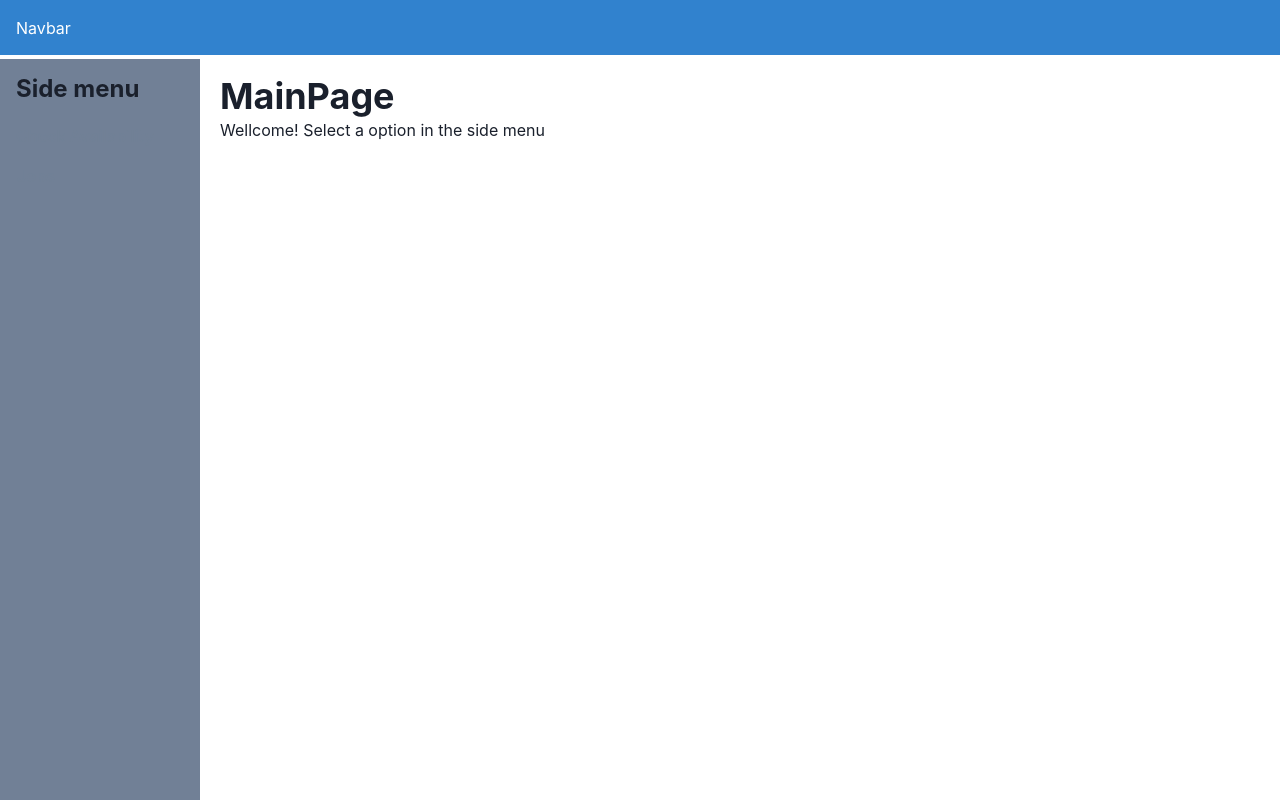
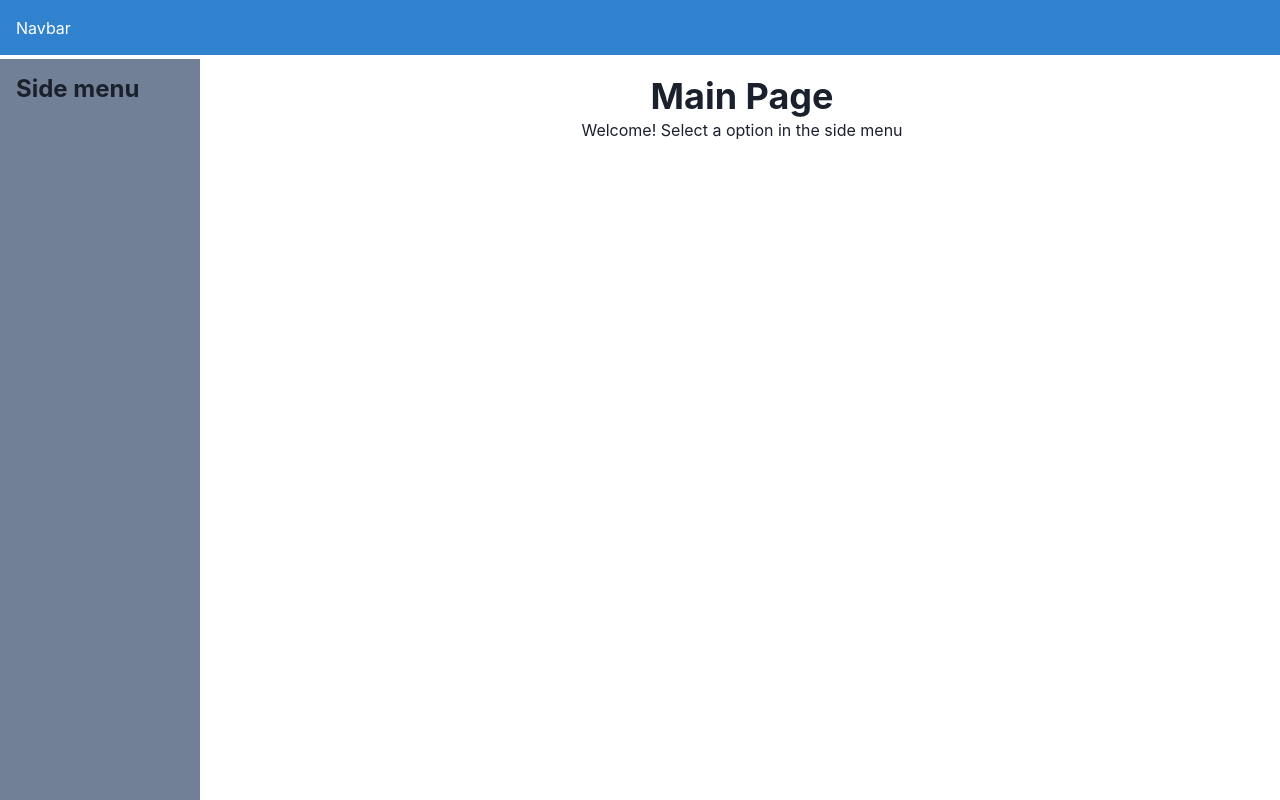
Before and after one commit to henriquepsza/instaleap-challenge, a React (Vite) app: page / in a window 1280 px wide. Built offline with nearby package versions, Linux system fonts and the light colour scheme.

Commit message:
Implemented useJob hook

```diff
--- a/src/pages/AvailabilityTimeSlotsPage.tsx
+++ b/src/pages/AvailabilityTimeSlotsPage.tsx
@@ -120,19 +120,19 @@ const AvailabilityTimeSlotsPage = () => {
 
     console.log('jobRequest:', jobRequest);
 
-    addJob(jobRequest, {
-      onSuccess: data => {
-        console.log(data);
-      },
-      onError: err => {
-        console.log(err);
-      },
-    });
+    // addJob(jobRequest, {
+    //   onSuccess: data => {
+    //     console.log(data);
+    //   },
+    //   onError: err => {
+    //     console.log(err);
+    //   },
+    // });
   };
 
   return (
     <Box>
-      <Heading textAlign='center'>AvailabilityTimeSlotsPage</Heading>
+      <Heading textAlign='center'>Availability Time Slots Page</Heading>
       <AvailabilityButton onSubmit={handleSubmit} />
       <AvailabilityGrid timeSlots={timeSlots} onSelect={handleSelectSlot} />
     </Box>
--- /dev/null
+++ b/src/pages/JobsPage.tsx
@@ -0,0 +1,11 @@
+import { Box, Heading } from '@chakra-ui/react';
+
+const JobsPage = () => {
+  return (
+    <Box textAlign={'center'}>
+      <Heading>Jobs Page</Heading>
+    </Box>
+  );
+};
+
+export default JobsPage;
--- a/src/pages/MainPage.tsx
+++ b/src/pages/MainPage.tsx
@@ -2,9 +2,9 @@ import { Box, Heading, Text } from '@chakra-ui/react';
 
 const MainPage = () => {
   return (
-    <Box>
-      <Heading>MainPage</Heading>
-      <Text>Wellcome! Select a option in the side menu</Text>
+    <Box textAlign={'center'}>
+      <Heading>Main Page</Heading>
+      <Text>Welcome! Select a option in the side menu</Text>
     </Box>
   );
 };
--- a/src/routes.tsx
+++ b/src/routes.tsx
@@ -3,6 +3,7 @@ import ResponsiveLayout from './components/ResponsiveLayout.tsx';
 import MainPage from './pages/MainPage.tsx';
 import AvailabilityTimeSlotsPage from './pages/AvailabilityTimeSlotsPage.tsx';
 import ErrorPage from './pages/ErrorPage.tsx';
+import JobsPage from './pages/JobsPage.tsx';
 
 const router = createBrowserRouter([
   {
@@ -18,6 +19,10 @@ const router = createBrowserRouter([
         path: '/check-availability',
         element: <AvailabilityTimeSlotsPage />,
       },
+      {
+        path: '/jobs',
+        element: <JobsPage />,
+      },
     ],
   },
 ]);
```
Also changed, not shown: src/hooks/useJob.ts (added, +13 -0 lines).
